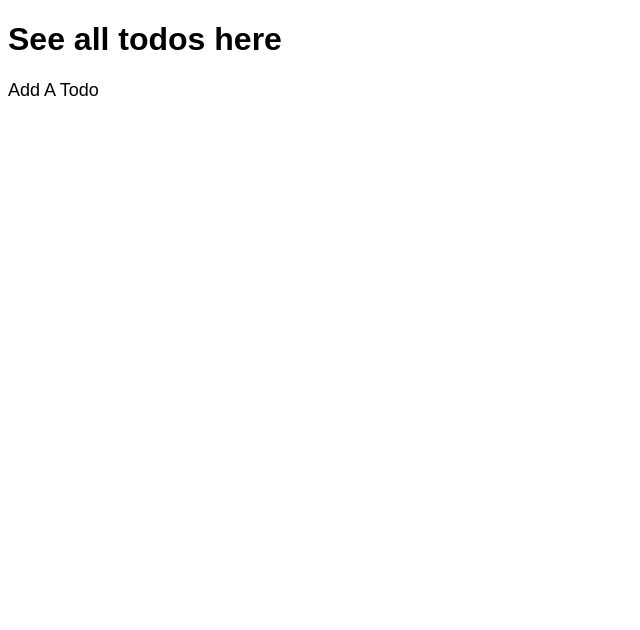
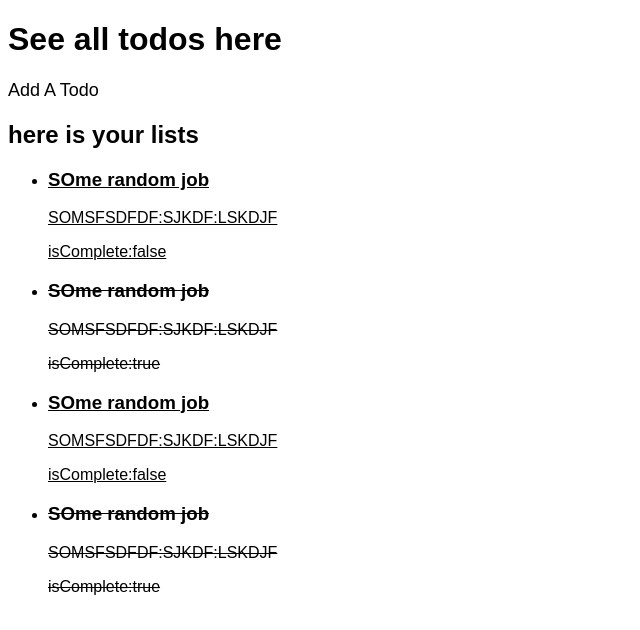
Before and after one commit to parham-mosadeq/todo-svelte, a SvelteKit app: page / in a window 1280 px wide. Shown: the top 630 px of the page, without its empty margins (0-640 px from the left). Built offline with nearby package versions, Linux system fonts and the light colour scheme.

Commit message:
chore: added todo list

```diff
--- /dev/null
+++ b/src/components/todo-lists.svelte
@@ -0,0 +1,53 @@
+<script>
+  const todos=[
+
+  {
+    id:1,
+    title:"SOme random job",
+    desc:"SOMSFSDFDF:SJKDF:LSKDJF",
+    isComplete:false
+  },
+{
+    id:1,
+    title:"SOme random job",
+    desc:"SOMSFSDFDF:SJKDF:LSKDJF",
+    isComplete:true
+  },{
+    id:1,
+    title:"SOme random job",
+    desc:"SOMSFSDFDF:SJKDF:LSKDJF",
+    isComplete:false
+  },{
+    id:1,
+    title:"SOme random job",
+    desc:"SOMSFSDFDF:SJKDF:LSKDJF",
+    isComplete:true
+  },
+  ]
+</script>
+
+<div>
+  <h2>here is your lists</h2>
+  <ul>
+   {#each todos as todo }
+      <li class={`${todo.isComplete ? "done":"not-done"}`}>
+        <h3>
+          {todo.title}
+        </h3>
+        <p>
+          {todo.desc}
+        </p>
+        isComplete:{todo.isComplete}
+      </li>
+      {/each}
+    </ul>
+</div>
+
+<style>
+  .done{
+    text-decoration: line-through;
+  }
+  .not-done{
+    text-decoration: underline;
+  }
+</style>
```
